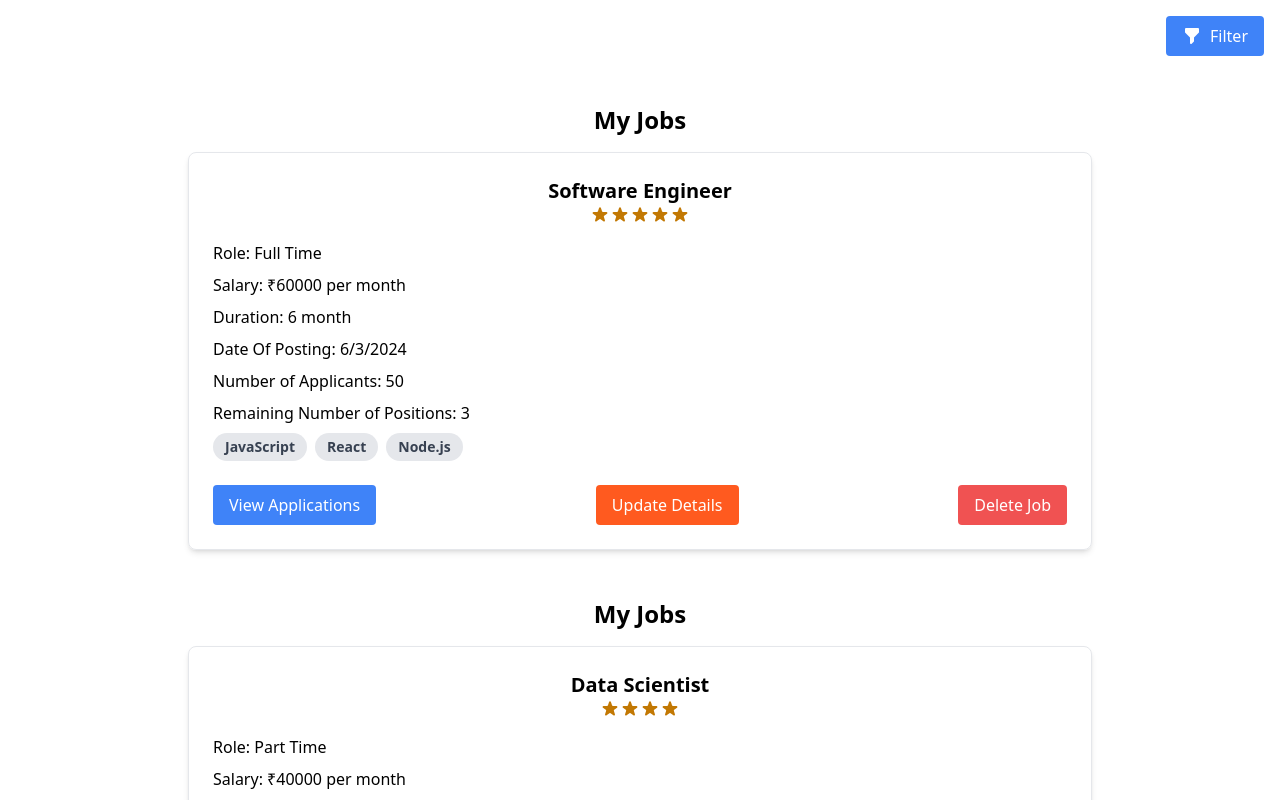
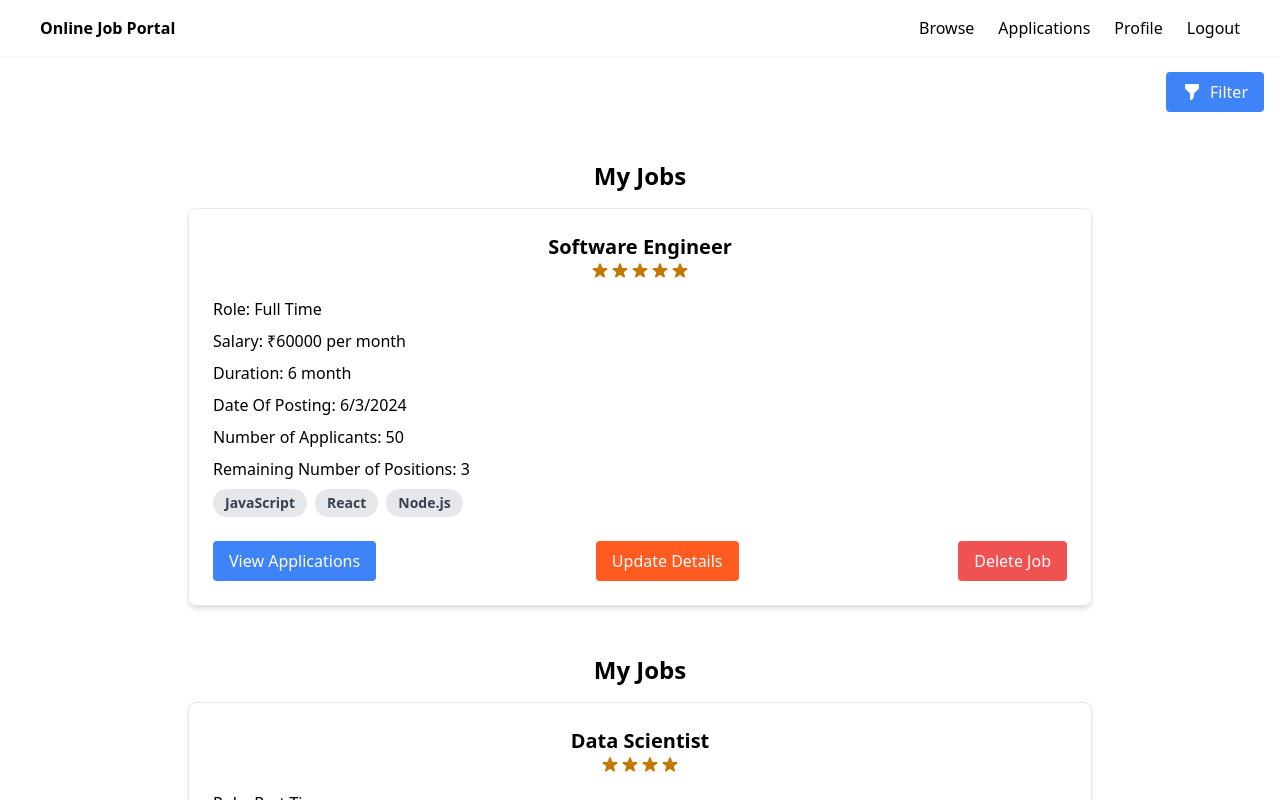
Before and after one commit to mangalgithub/jobConnect, a React (Create React App) app in the folder frontend/: page /myjobs in a window 1280 px wide. Shown: the top 800 px of the page. Built offline with nearby package versions, Linux system fonts and the light colour scheme.

Commit message:
added the navbar

```diff
--- a/frontend/src/App.js
+++ b/frontend/src/App.js
@@ -7,10 +7,12 @@ import React from "react";
 import {BrowserRouter as Router,Routes,Route} from "react-router-dom";
 import HomePage from "./components/HomePage";
 import JobSearchPage from "./components/JobSearchPage";
+import Navbar from "./components/Navbar";
 function App() {
   return (
     <div>
       <Router>
+        <Navbar/>
         <Routes>
           <Route path="/login" element={<Login />} />
           <Route path="/" element={<Signup />} />
--- a/frontend/src/components/HomePage.js
+++ b/frontend/src/components/HomePage.js
@@ -7,15 +7,6 @@ function HomePage() {
       <div className="container mx-auto py-8 px-4">
         {/* Navigation */}
         <div className="flex justify-between items-center mb-4">
-          <div></div>
-          <div>
-            <Link to="/" className="px-4 py-2 bg-gray-300 text-gray-800 rounded-md hover:bg-gray-400 mr-2">
-              Login
-            </Link>
-            <Link to="/login" className="px-4 py-2 bg-blue-500 text-white rounded-md hover:bg-blue-600">
-              Sign Up
-            </Link>
-          </div>
         </div>
 
         {/* Content */}
@@ -37,7 +28,7 @@ function HomePage() {
               PageMaker including versions of Lorem Ipsum.
             </p>
             <Link to="/login" className="px-4 py-2 bg-green-500 text-white rounded-md hover:bg-green-600">
-              Sign Up to Browse Jobs
+              Login to Browse Jobs
             </Link>
           </div>
 
--- /dev/null
+++ b/frontend/src/components/Navbar.js
@@ -0,0 +1,85 @@
+import { Link } from "react-router-dom";
+import isAuth, { userType } from "../lib/isAuth";
+
+const Navbar = () => {
+  return (
+    <nav className="navbar flex justify-between items-center shadow-sm px-10 py-4">
+      <div className="logo">
+        <Link to="/" className="navbar-brand">
+          <h3 className="font-bold">Online Job Portal</h3>
+        </Link>
+      </div>
+      <div className="other">
+        {isAuth() ? (
+          userType() === "recruiter" ? (
+            <ul className="navbar-nav flex space-x-6">
+              <li className="nav-item">
+                <Link to="/addjobs" className="nav-link">
+                  <h5>Add Jobs</h5>
+                </Link>
+              </li>
+              <li className="nav-item">
+                <Link to="/myjobs" className="nav-link">
+                  <h5>My Jobs</h5>
+                </Link>
+              </li>
+              <li className="nav-item">
+                <Link to="/employees" className="nav-link">
+                  <h5>Employees</h5>
+                </Link>
+              </li>
+              <li className="nav-item">
+                <Link to="/recruiter_profile" className="nav-link">
+                  <h5>Profile</h5>
+                </Link>
+              </li>
+              <li className="nav-item">
+                <Link to="/logout" className="nav-link">
+                  <button className="btn">Logout</button>
+                </Link>
+              </li>
+            </ul>
+          ) : (
+            <ul className="flex space-x-6">
+              <li className="nav-item">
+                <Link to="/browse" className="nav-link">
+                  <h5>Browse</h5>
+                </Link>
+              </li>
+              <li className="nav-item">
+                <Link to="/applications" className="nav-link">
+                  <h5>Applications</h5>
+                </Link>
+              </li>
+              <li className="nav-item">
+                <Link to="/profile" className="nav-link">
+                  <h5>Profile</h5>
+                </Link>
+              </li>
+              <li className="nav-item">
+                <Link to="/logout" className="nav-link">
+                  <button className="btn">Logout</button>
+                </Link>
+              </li>
+            </ul>
+          )
+        ) : (
+          <ul className="flex space-x-6">
+            <li className="nav-item">
+              <Link to="/login" className="nav-link">
+                <button className="btn">Login</button>
+              </Link>
+            </li>
+            <li className="nav-item">
+              <Link to="/signup" className="nav-link">
+                <button className="btn">SignUp</button>
+              </Link>
+            </li>
+          </ul>
+        )}
+      </div>
+    </nav>
+  );
+};
+
+export default Navbar;
--- /dev/null
+++ b/frontend/src/lib/isAuth.js
@@ -0,0 +1,11 @@
+const isAuth = () => {
+//   return localStorage.getItem("token");
+    return "token";
+};
+
+export const userType = () => {
+//   return localStorage.getItem("type");
+    return "jobseeker";
+};
+
+export default isAuth;
```
